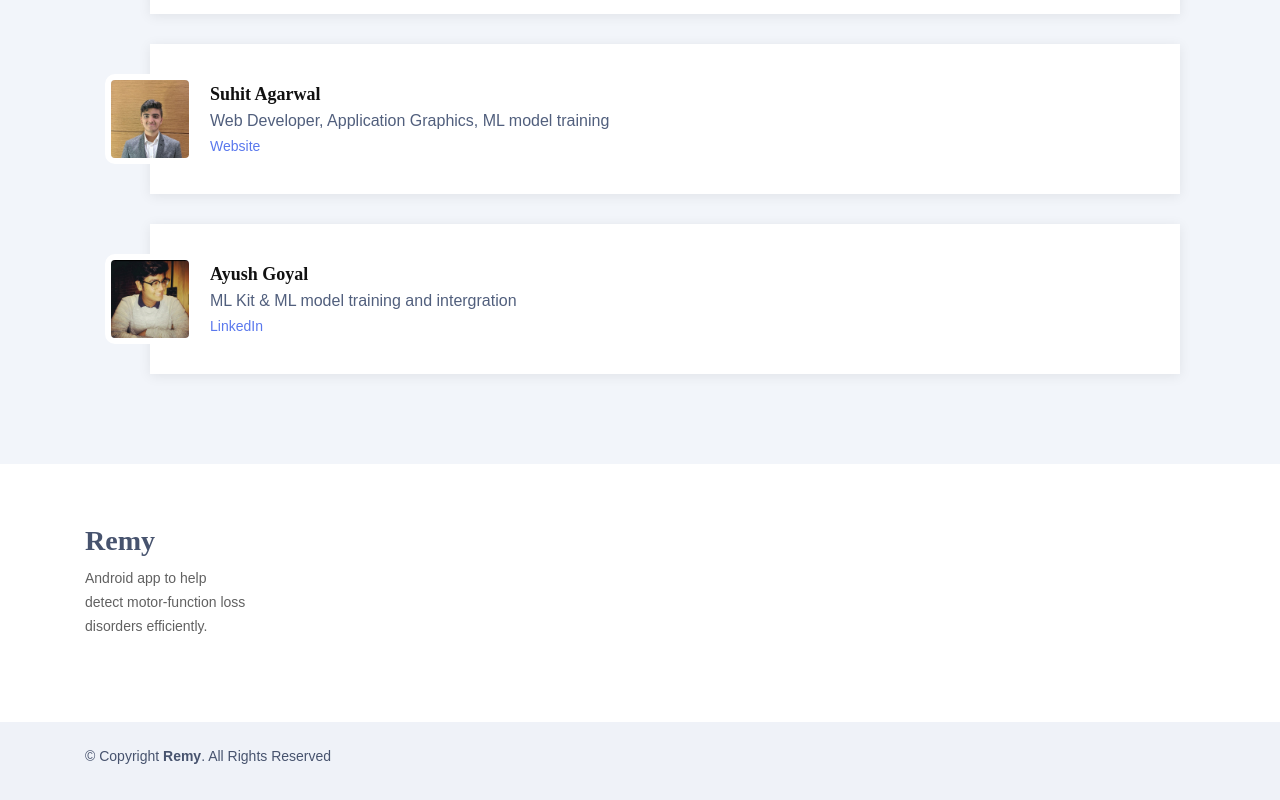
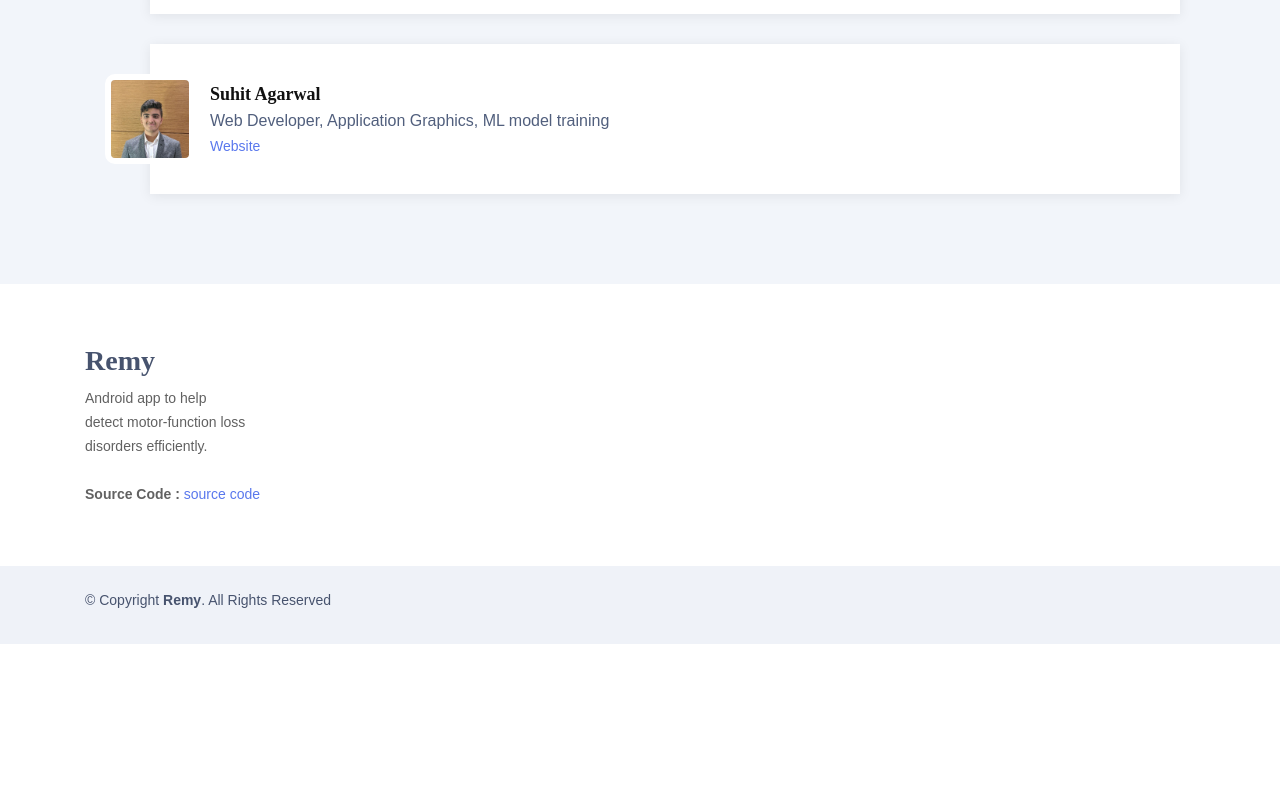
Before and after one commit to anubhavbagri/remy-website, a plain HTML site: page index.html in a window 1280 px wide. Shown: the part 3351-4151 px from the top of the page. After the commit the page ends 3995 px from the top, so only its background shows below. Drawn offline with Linux system fonts and the light colour scheme; a web font is replaced by a local one.

Commit message:
Update index.html

```diff
--- a/index.html
+++ b/index.html
@@ -227,14 +227,6 @@
               <h4><a target="_blank" href="https://suhit.me/">Website</a></h4>
             </div>
           </div>
-          <div class="testimonial-wrap">
-            <div class="testimonial-item">
-              <img src="assets/img/testimonials/testimonials-3.jpeg" class="testimonial-img" alt="">
-              <h3>Ayush Goyal</h3>
-              <h6>ML Kit & ML model training and intergration</h6>
-              <h4><a target="_blank" href="https://www.linkedin.com/in/aiqqia/">LinkedIn</a></h4>
-            </div>
-          </div>
         </div>
       </div>
     </section><!-- End Team Section -->
@@ -251,11 +243,8 @@
               Android app to help <br>
               detect motor-function loss <br>
               disorders efficiently. <br><br>
-<!--               <strong>Email : </strong><a href="#">contact@yourfriendremy.co</a><br> -->
-<!--               <strong>Website Github : </strong> <a target="_blank"
-                href="https://github.com/SuhitAgarwal/Remy-website">source code</a><br>
-              <strong>App Github : </strong> <a target="_blank" href="https://github.com/anubhavbagri/Remy">source
-                code</a><br> -->
+              <strong>Source Code : </strong> <a target="_blank"
+                href="https://github.com/Beta-Army/remy-website">source code</a><br>
             </p>
           </div>
           <div class="col-lg-3 col-md-6 footer-links" data-aos="fade-up" data-aos-delay="100">
```
